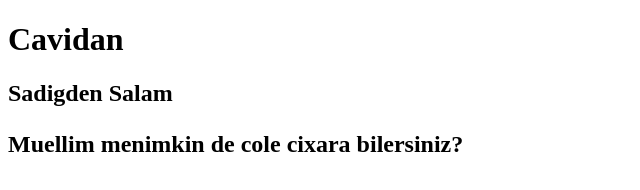
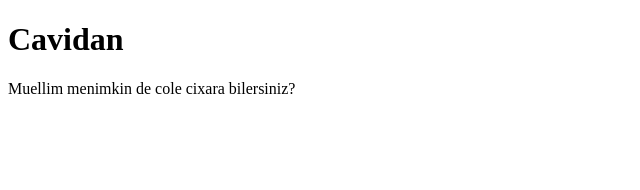
Before and after one commit to AgayevSadiq/ASPA, a plain HTML site: page index.html in a window 1280 px wide. Shown: the whole page, without its empty margins (0-640 px from the left). Drawn offline with Linux system fonts and the light colour scheme.

Commit message:
Revert "Update index.html"
This reverts commit f0666fda4dd5db2d572d91c4a186d853b1b0fa29.

```diff
--- a/index.html
+++ b/index.html
@@ -8,7 +8,6 @@
 </head>
 <body>
     <h1>Cavidan</h1>
-    <h2>Sadigden Salam</p>
     <p>Muellim menimkin de cole cixara bilersiniz?</p>
 </body>
 </html>
```
